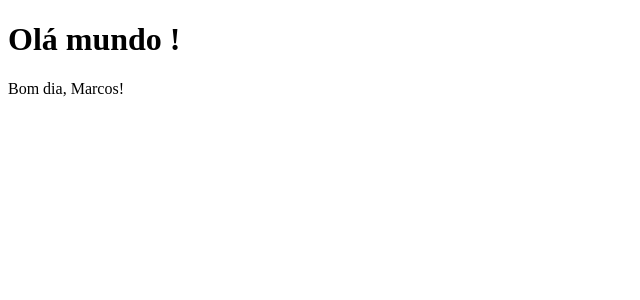
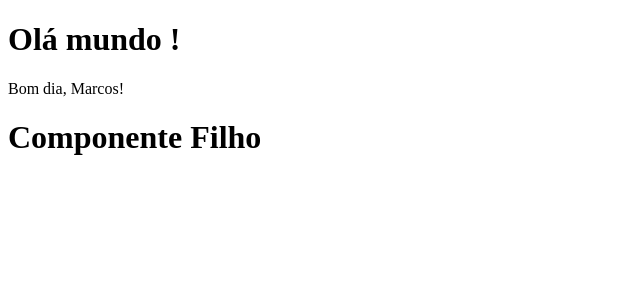
Before and after one commit to Neyzim/react-course, a React (Vite) app: page / in a window 1280 px wide. Shown: the top 300 px of the page, without its empty margins (0-640 px from the left). Built offline with nearby package versions, Linux system fonts and the light colour scheme.

Commit message:
feat: created first Hierarchy components

```diff
--- a/src/App.jsx
+++ b/src/App.jsx
@@ -1,6 +1,7 @@
 import './App.css'
 import Welcome from './components/welcome';
 import BomDia from './components/BomDia';
+import FatherComponent from './components/FatherComponent';
 
 
 
@@ -10,6 +11,7 @@ function App() {
   <>
     <Welcome />
     <BomDia />
+    <FatherComponent />
   </>
   );
 }
--- /dev/null
+++ b/src/components/ChildComponent.jsx
@@ -0,0 +1,7 @@
+
+
+function ChildComponent(){
+    return <h1>Componente Filho</h1>
+}
+
+export default ChildComponent;
--- /dev/null
+++ b/src/components/FatherComponent.jsx
@@ -0,0 +1,10 @@
+import ChildComponent from "./ChildComponent";
+
+
+function FatherComponent(){
+    return (
+        <ChildComponent />
+    )
+}
+
+export default FatherComponent;
```
